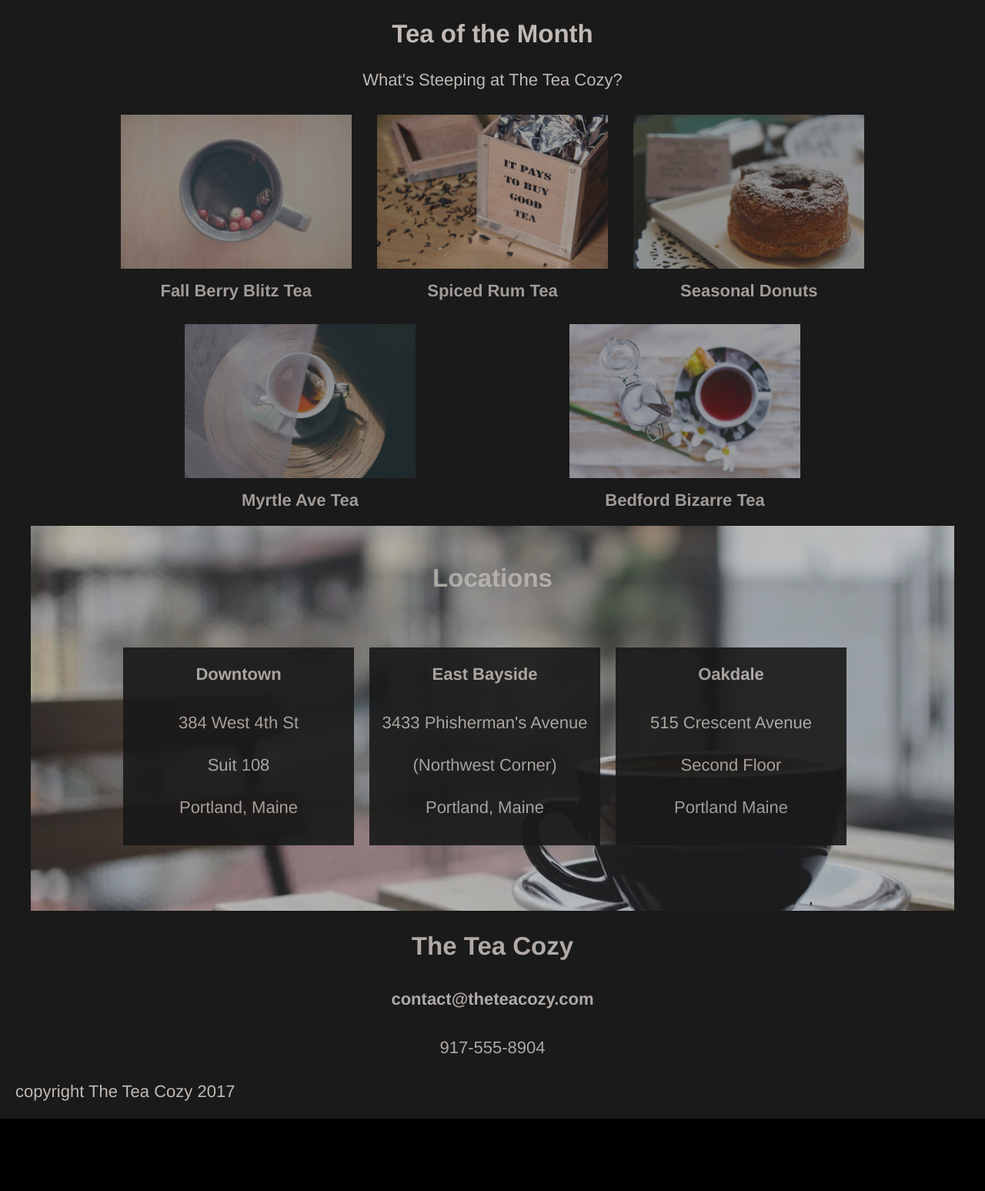
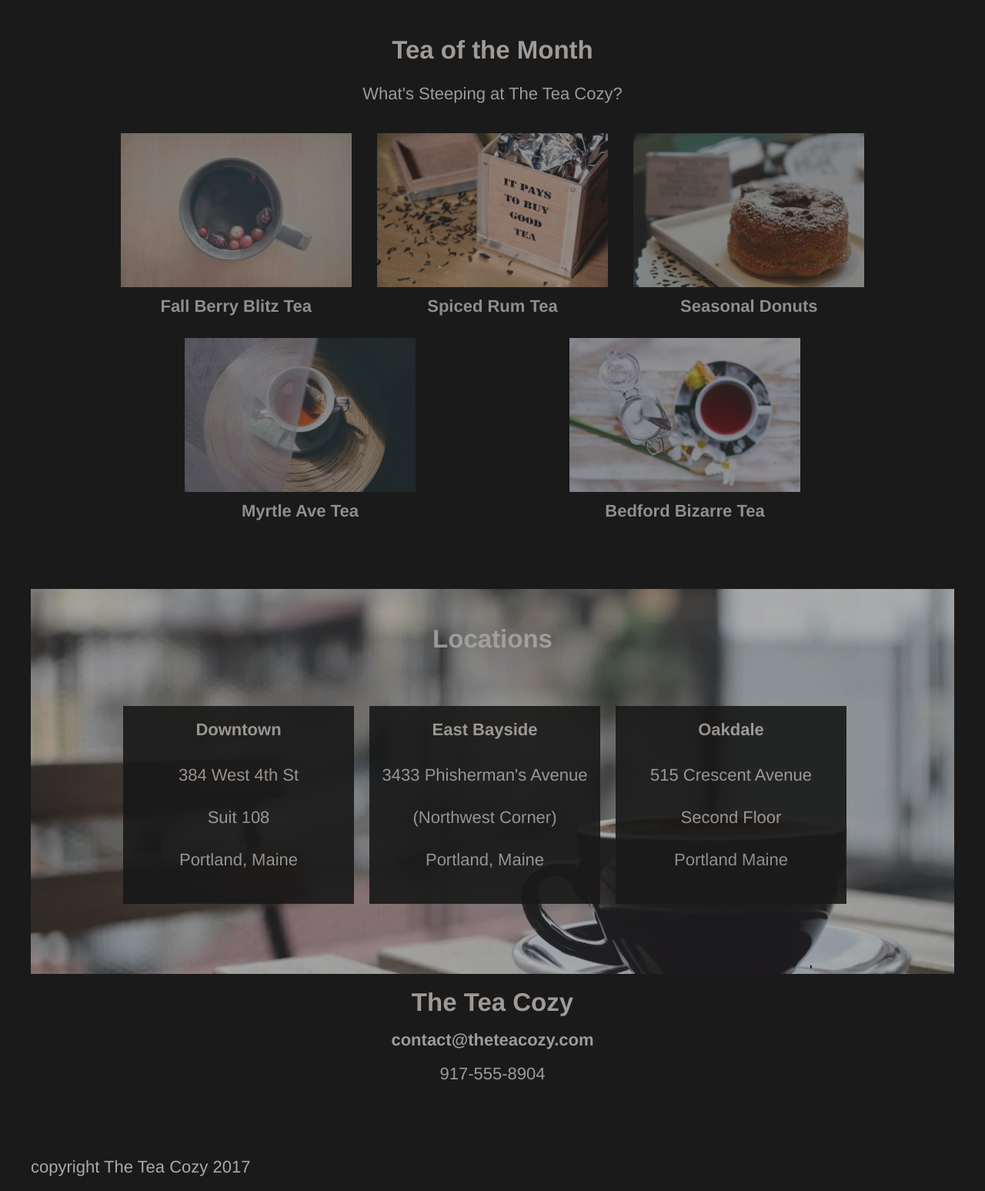
Before and after one commit to YakGalaxy/codeacademy_tea_cozy, a plain HTML site: page index.html in a window 1280 px wide. Shown: the part 772-2319 px from the top of the page at 77% size. Before the commit the page ends 2225 px from the top, so only its background shows below. Drawn offline with Linux system fonts and the light colour scheme.

Commit message:
Browser resets added alongside some re-factoring, though issue still remains with location title spacing

```diff
--- a/index.html
+++ b/index.html
@@ -7,6 +7,7 @@
 </head>
 
 <body>
+    <div class="page-container">
 
             <nav>
                 <div class="header">
@@ -19,11 +20,10 @@
                         </ul>
                     </div>
                 </div>
-        </div>
             </nav>
 
             <main>
-        <div class="hero">
+                <div class="hero-container">
                     <div class="hero-banner">
                         <div class="hero-banner-topline"><h2>Our Mission</h2></div>
                         <div class="hero-banner-bottomline"><h4>Handpicked, Artisanally Curated, Free Range, Sustainable, Small Batch, Fair Trade, Organic Tea</h4></div>
@@ -32,9 +32,9 @@
             </main>
 
             <section>
+                    <div class="image-gallery">
                         <h2>Tea of the Month</h2>
                          <p>What's Steeping at The Tea Cozy?</p>
-        <div class="image-gallery">
                             <div class="image-gallery-image">
                                 <img src="/resources/img-berryblitz.jpg">
                                 <h4>Fall Berry Blitz Tea</h4>
@@ -65,7 +65,6 @@
                         <div class="location-card">
                             <h3>Downtown</h3>
                             <p>384 West 4th St<br> Suit 108<br> Portland, Maine</p>
-
                         </div>
                         <div class="location-card">
                             <h3>East Bayside</h3>
@@ -78,21 +77,17 @@
                     </div>
                     <div class="spacer"></div>
                 </div>
-
-
             </section>
 
             <footer>
                 <div class="footer-container">
-        <h2>The Tea Cozy</h2>
-        <h5>contact@theteacozy.com</h5>
-        <p>917-555-8904</p>
+                    <h2>The Tea Cozy</h2><br>
+                    <h5>contact@theteacozy.com</h5><br>
+                    <p>917-555-8904</p><br>
                 </div>
-
              <p class="copyright">copyright The Tea Cozy 2017</p>
             </footer>
-
+        </div>
 </body>
 
-
 </html>
--- a/style.css
+++ b/style.css
@@ -1,23 +1,81 @@
+/*browser style reset*/
+
+/* http://meyerweb.com/eric/tools/css/reset/
+   v2.0 | 20110126
+   License: none (public domain)
+*/
+
+html, body, div, span, applet, object, iframe,
+h1, h2, h3, h4, h5, h6, p, blockquote, pre,
+a, abbr, acronym, address, big, cite, code,
+del, dfn, em, img, ins, kbd, q, s, samp,
+small, strike, strong, sub, sup, tt, var,
+b, u, i, center,
+dl, dt, dd, ol, ul, li,
+fieldset, form, label, legend,
+table, caption, tbody, tfoot, thead, tr, th, td,
+article, aside, canvas, details, embed,
+figure, figcaption, footer, header, hgroup,
+menu, nav, output, ruby, section, summary,
+time, mark, audio, video {
+	margin: 0;
+	padding: 0;
+	border: 0;
+	font-family: Helvetica;
+	vertical-align: baseline;
+}
+/* HTML5 display-role reset for older browsers */
+article, aside, details, figcaption, figure,
+footer, header, hgroup, menu, nav, section {
+	display: block;
+}
+body {
+	line-height: 1;
+}
+ol, ul {
+	list-style: none;
+}
+blockquote, q {
+	quotes: none;
+}
+blockquote:before, blockquote:after,
+q:before, q:after {
+	content: '';
+	content: none;
+}
+table {
+	border-collapse: collapse;
+	border-spacing: 0;
+}
+
+/*setting content-box by default*/
+
+*, *::after, *::before {
+    box-sizing: content-box;
+}
+
+/*global rules*/
+
 * {
     font-family: Helvetica;
     font-size: 22px;
     color: seashell;
     background-color: black;
-    box-sizing: content-box;
     text-align: center;
     opacity: 0.9;
-}
-
-body {
-    margin-left: 20px;
-    margin-right: 20px;
-    margin-top: 70px;
 }
 
 h2 {
     font-size: 33px;
 }
 
+/*page rules*/
+
+.page-container {
+    height: 100%;
+    margin: 70px 20px 0px;
+    overflow: hidden;
+}
 
 /*header*/
 
@@ -27,26 +85,26 @@ h2 {
     left: 0px;
     width: 100%;
     border-bottom: 1px solid seashell;
-    max-height: 69px;
+    height: 69px;
     display: flex;
     z-index: 9999;
     opacity: 1;
 }
 
-.header ul,li {
+.header ul li {
     text-decoration: underline;
     display: inline;
-    justify-content: space-around;
-    margin-left: 10px;
-    margin-right: 10px;
+    margin: 0px 10px;
 
 }
 
 .header img {
     margin-left: 10px;
-    max-height: 50px;
-    padding-top: 9px;
+    height: 50px;
+    margin: 9.5px 10px;
 }
+
+/*header navigation*/
 
 .nav-left {
     display: inline-flex;
@@ -59,13 +117,12 @@ h2 {
     display: inline-flex;
     justify-content: flex-end;
     align-items: center;
-    margin-right: 10px;
+    margin: 0px 10px;
 }
 
+/*hero section*/
 
-/*hero*/
-
-.hero {
+.hero-container {
     background-image: url(/resources/img-mission-background.jpg);
     background-position: center;
     height: 700px;
@@ -76,29 +133,24 @@ h2 {
     justify-content: center;
 }
 
-.hero img {
-
-}
-
 .hero-banner {
     flex-grow: 1;
-    display: inline-flex;
     flex-wrap: wrap;
 }
 
 .hero-banner-topline {
-    display: inline-flex;
     justify-content: center;
     align-items: center;
     flex-grow: 1;
     flex-basis: 100%;
+    padding: 10px;
 }
 
 .hero-banner-bottomline {
-    display: inline-flex;
     justify-content: center;
     align-items: center;
     flex-grow: 1;
+    padding: 10px;
 }
 
 /*Tea of the Month section*/
@@ -106,25 +158,34 @@ h2 {
 .image-gallery {
     display: flex;
     max-width: 1000px;
-    margin: 0 auto;
+    margin: 0 auto 70px auto;
     justify-content: center;
     flex-wrap: wrap;
     align-items: center;
-
 }
 
-.image-gallery-image, .image-gallery-image-row2 {
+.image-gallery-image {
     padding: 10px;
     flex-grow: 1;
 }
 
-.image-gallery-image img, .image-gallery-image-row2 img {
+.image-gallery-image img {
     max-width: 300px;
     max-height: 200px;
 }
 
-h4 {
+.image-gallery-image h4 {
     margin: 10px 10px;
+}
+
+.image-gallery h2 {
+    flex-basis: 100%;
+    padding: 50px 0px 30px 0px;
+}
+
+.image-gallery p {
+    flex-basis: 100%;
+    padding: 0px 0px 30px 0px;
 }
 
 /*Locations*/
@@ -139,13 +200,14 @@ h4 {
     flex-wrap: wrap;
     justify-content: space-around;
     align-items: center;
-    background-repeat: no-repeat;
+    background-size: cover;
 }
 
 .locations-title {
     flex-grow: 1;
     flex-basis: inherit;
     background-color: transparent;
+    margin: 2% 0px;
 }
 
 .locations-title h2 {
@@ -161,6 +223,12 @@ h4 {
 
 .location-card p {
     line-height: 2.5;
+    padding: 0px 0px 30px 0px;
+}
+
+.location-card h3 {
+    padding: 20px 0px 20px 0px;
+    font-size: 22px;
 }
 
 .spacer {
@@ -183,15 +251,12 @@ h4 {
 
 /*footer*/
 
-footer {
-}
-
 .footer-container {
+    margin: 20px auto;
     height: 200px;
-    display: inline-block;
-    vertical-align: middle;
 }
 
 .copyright {
     text-align: left;
+    padding: 0px 0px 20px 20px;
 }
```
Lines whose indentation alone changed are shown as unchanged.
